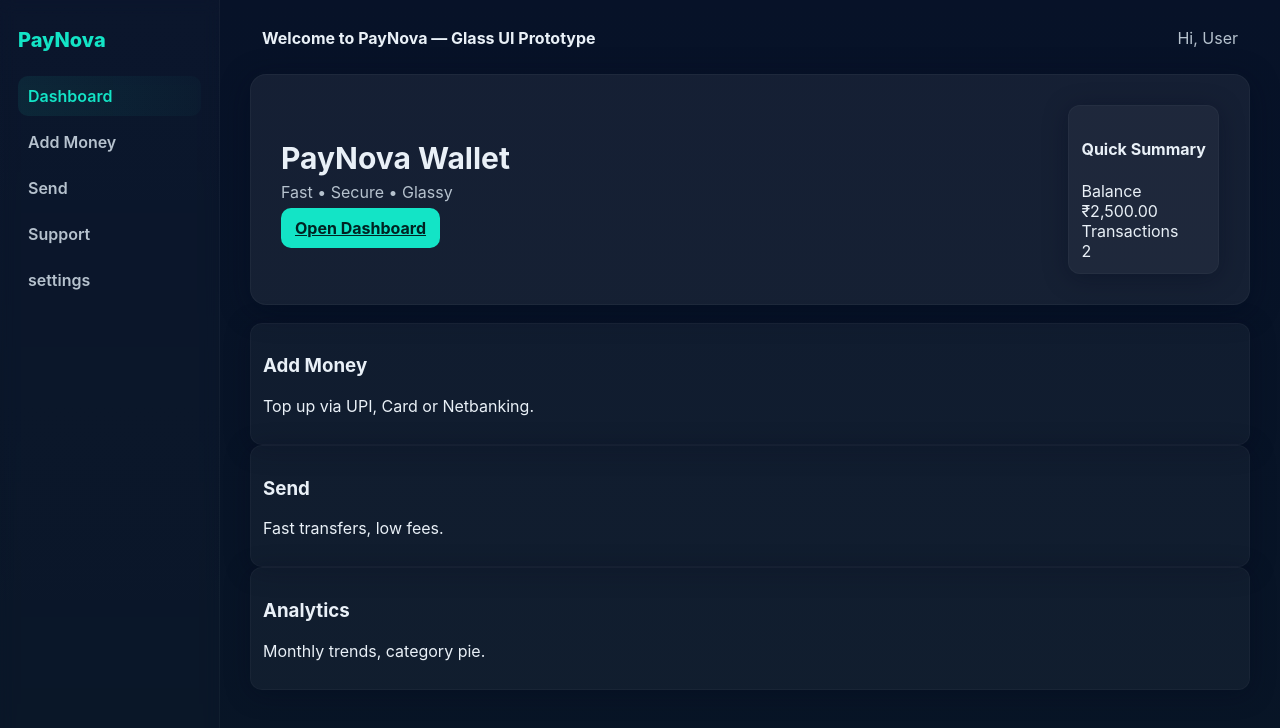
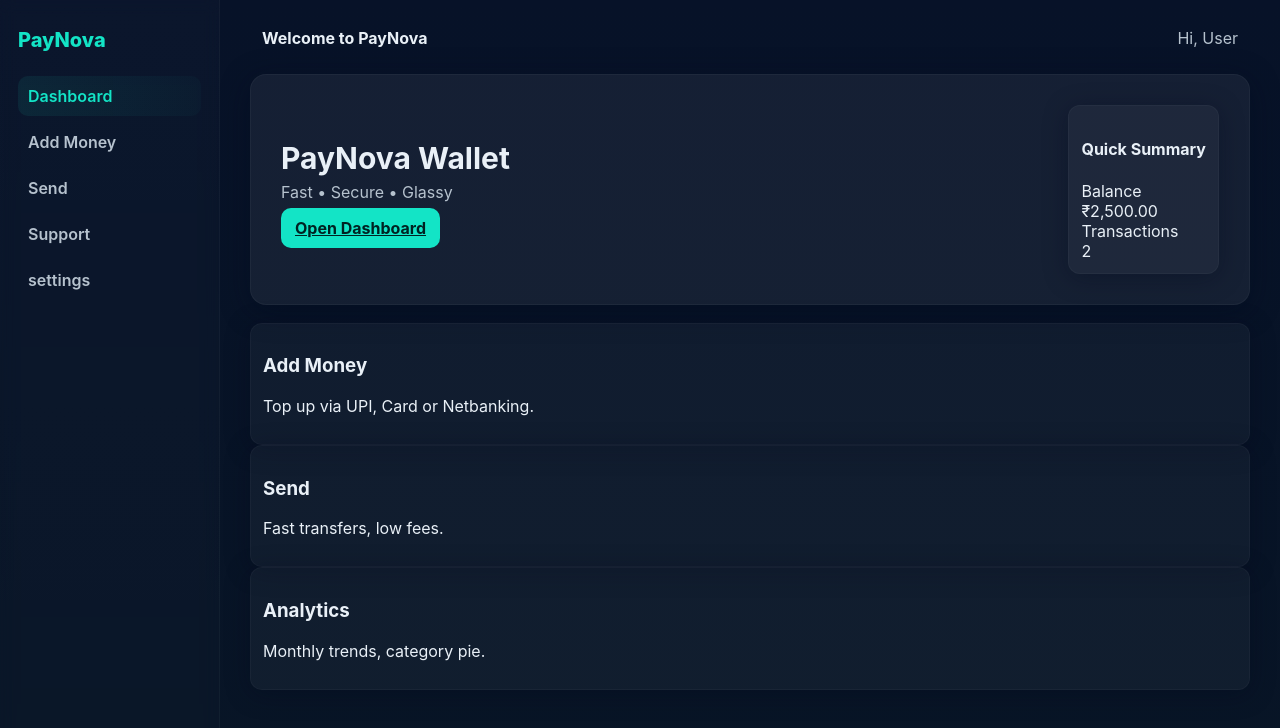
Before and after one commit to dishitaa26/PayNova-Digital-Wallet-Payments, a plain HTML site: page index.html in a window 1280 px wide. Drawn offline with Linux system fonts and the light colour scheme.

Commit message:
index.html

```diff
--- a/index.html
+++ b/index.html
@@ -20,7 +20,7 @@
 
   <main class="main">
     <header class="topbar">
-      <div class="search">Welcome to PayNova — Glass UI Prototype</div>
+      <div class="search">Welcome to PayNova</div>
       <div class="profile">Hi, User</div>
     </header>
 
```
